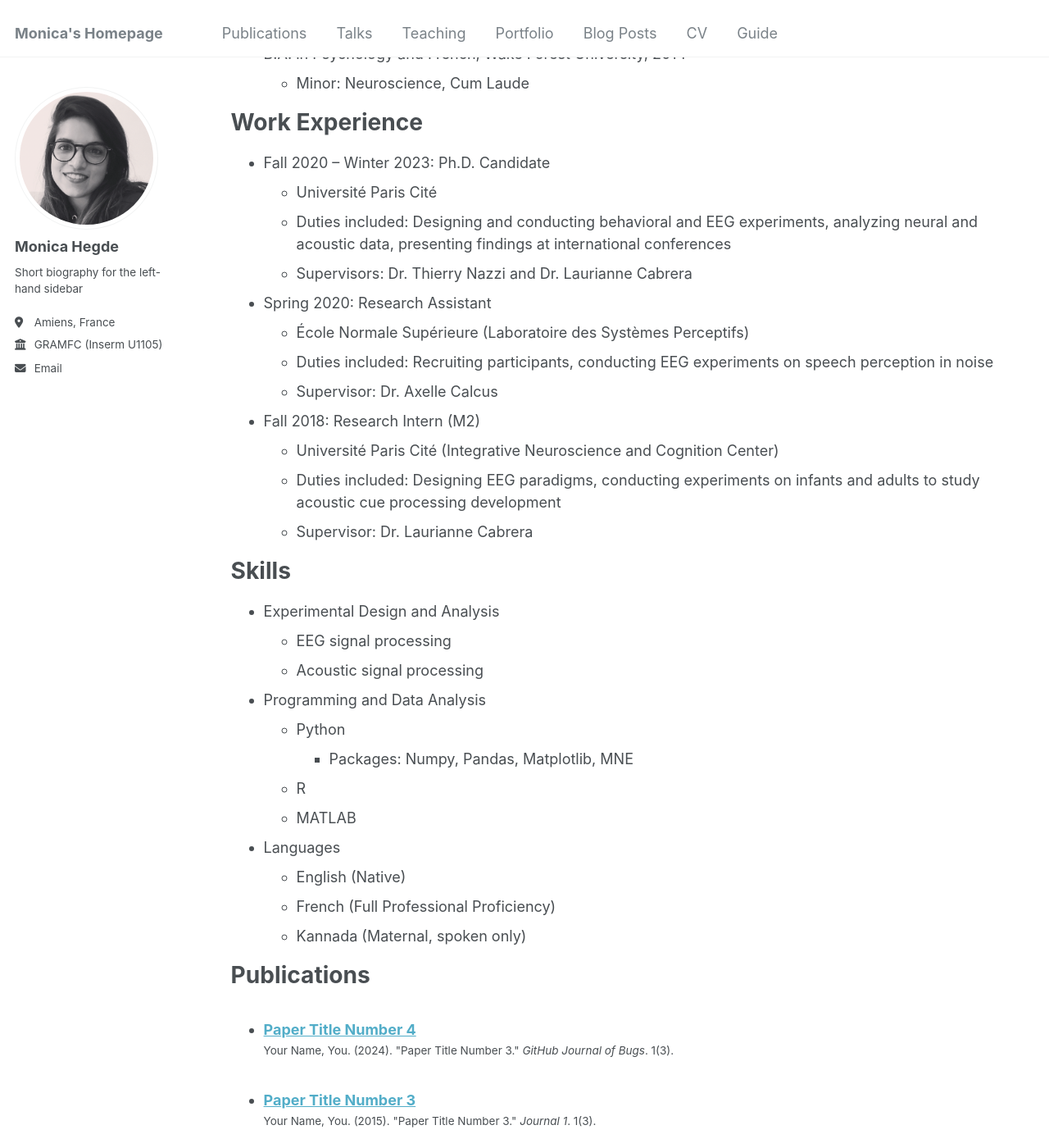
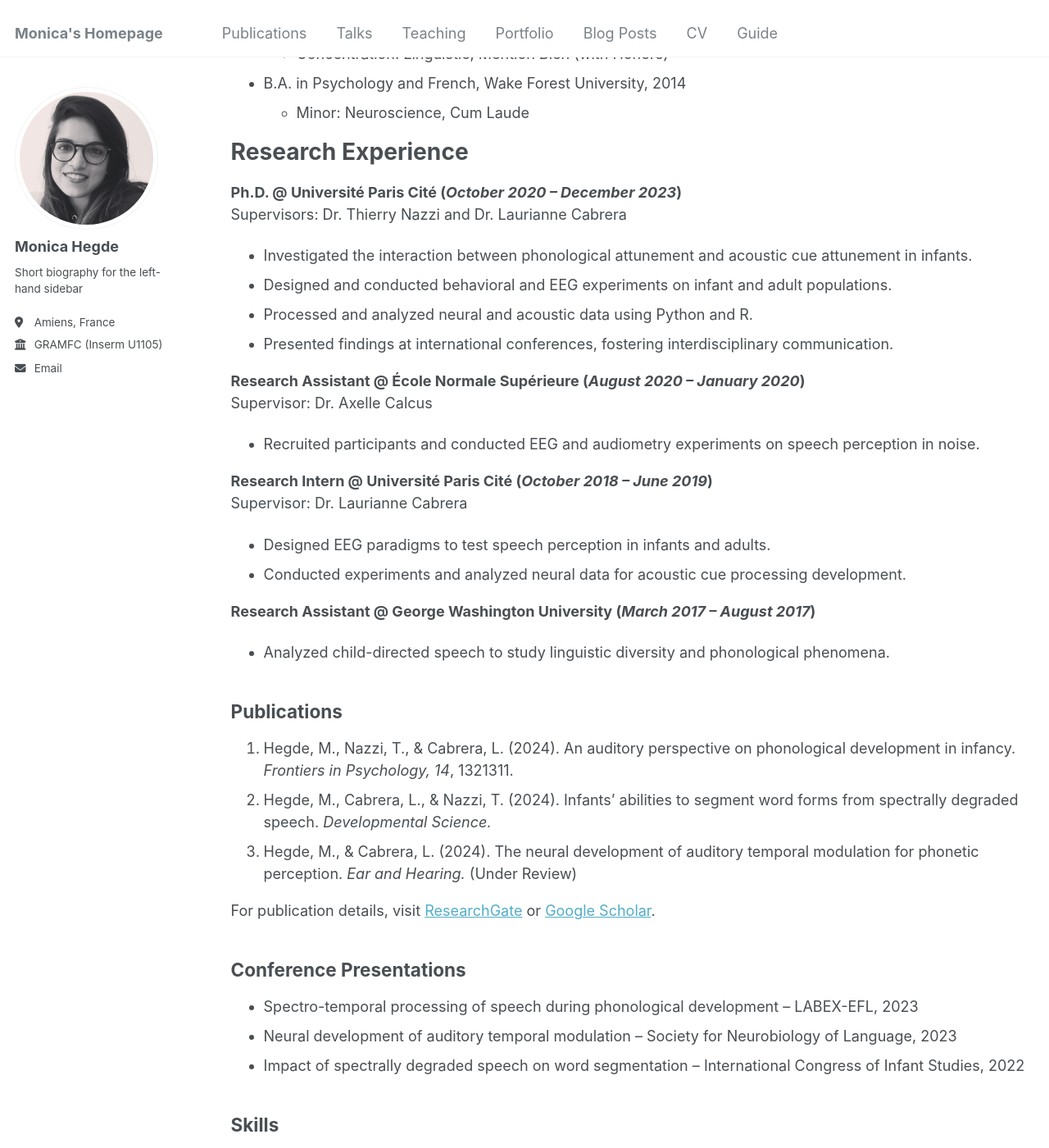
Before and after one commit to hahaharmonica/hahaharmonica.github.io, a Jekyll site: the page built from _pages/cv.md, in a window 1280 px wide and 1400 px high, scrolled down 292 px. Shown: the whole window at 82% size. Built offline with Jekyll 4.4.1, drawn with Linux system fonts in a browser that asks for light colours; some of the changed text lies outside the part shown.

Commit message:
Update cv.md

```diff
--- a/_pages/cv.md
+++ b/_pages/cv.md
@@ -9,46 +9,56 @@ redirect_from:
 
 {% include base_path %}
 
+#### Technical Skills: Python, R, MATLAB, EEG Signal Processing, Acoustic Signal Processing, Statistical Modeling
+
+
 Education
 ======
-* Ph.D. in Cognitive Science, Université Paris Cité, 2023 (expected)
+* Ph.D. in Cognitive Science, Université Paris Cité, 2023
   * Dissertation: *Interaction between speech and auditory processing during early phonological development*
 * M.S. in Cognitive Science (Cogmaster), École Normale Supérieure, 2019
   * Concentration: Linguistic,  Mention Bien (with Honors)
 * B.A. in Psychology and French, Wake Forest University, 2014
   * Minor: Neuroscience,  Cum Laude
 
-Work Experience
+Research Experience
 ======
-* Fall 2020 – Winter 2023: Ph.D. Candidate
-  * Université Paris Cité
-  * Duties included: Designing and conducting behavioral and EEG experiments, analyzing neural and acoustic data, presenting findings at international conferences
-  * Supervisors: Dr. Thierry Nazzi and Dr. Laurianne Cabrera
+**Ph.D. @ Université Paris Cité (_October 2020 – December 2023_)**
+Supervisors: Dr. Thierry Nazzi and Dr. Laurianne Cabrera
+- Investigated the interaction between phonological attunement and acoustic cue attunement in infants.
+- Designed and conducted behavioral and EEG experiments on infant and adult populations.
+- Processed and analyzed neural and acoustic data using Python and R.
+- Presented findings at international conferences, fostering interdisciplinary communication.
 
-* Spring 2020: Research Assistant
-  * École Normale Supérieure (Laboratoire des Systèmes Perceptifs)
-  * Duties included: Recruiting participants, conducting EEG experiments on speech perception in noise
-  * Supervisor: Dr. Axelle Calcus
+**Research Assistant @ École Normale Supérieure (_August 2020 – January 2020_)**
+Supervisor: Dr. Axelle Calcus
+- Recruited participants and conducted EEG and audiometry experiments on speech perception in noise.
 
-* Fall 2018: Research Intern (M2)
-  * Université Paris Cité (Integrative Neuroscience and Cognition Center)
-  * Duties included: Designing EEG paradigms, conducting experiments on infants and adults to study acoustic cue processing development
-  * Supervisor: Dr. Laurianne Cabrera
+**Research Intern @ Université Paris Cité (_October 2018 – June 2019_)**
+Supervisor: Dr. Laurianne Cabrera
+- Designed EEG paradigms to test speech perception in infants and adults.
+- Conducted experiments and analyzed neural data for acoustic cue processing development.
 
-Skills
-======
-* Experimental Design and Analysis
-  * EEG signal processing
-  * Acoustic signal processing
-* Programming and Data Analysis
-  * Python
-    * Packages: Numpy, Pandas, Matplotlib, MNE
-  * R
-  * MATLAB
-* Languages
-  * English (Native)
-  * French (Full Professional Proficiency)
-  * Kannada (Maternal, spoken only)
+**Research Assistant @ George Washington University (_March 2017 – August 2017_)**
+- Analyzed child-directed speech to study linguistic diversity and phonological phenomena.
+
+## Publications
+1. Hegde, M., Nazzi, T., & Cabrera, L. (2024). An auditory perspective on phonological development in infancy. *Frontiers in Psychology, 14*, 1321311.
+2. Hegde, M., Cabrera, L., & Nazzi, T. (2024). Infants’ abilities to segment word forms from spectrally degraded speech. *Developmental Science.*
+3. Hegde, M., & Cabrera, L. (2024). The neural development of auditory temporal modulation for phonetic perception. *Ear and Hearing.* (Under Review)
+
+For publication details, visit [ResearchGate](#) or [Google Scholar](#).
+
+## Conference Presentations
+- Spectro-temporal processing of speech during phonological development – LABEX-EFL, 2023
+- Neural development of auditory temporal modulation – Society for Neurobiology of Language, 2023
+- Impact of spectrally degraded speech on word segmentation – International Congress of Infant Studies, 2022
+
+## Skills
+-**Experimental Design and Analysis** EEG signal processing, Acoustic signal processing
+- **Languages:** English (Native), French (Professional), Kannada (Conversational)
+- **Programming and Data Analysis:** Python(Packages: Numpy, Pandas, Matplotlib, MNE), R, MATLAB, SPSS, EEG Analysis (MNE, Biosemi, EGI), Acoustic Signal Processing
+
 
 Publications
 ======
```
